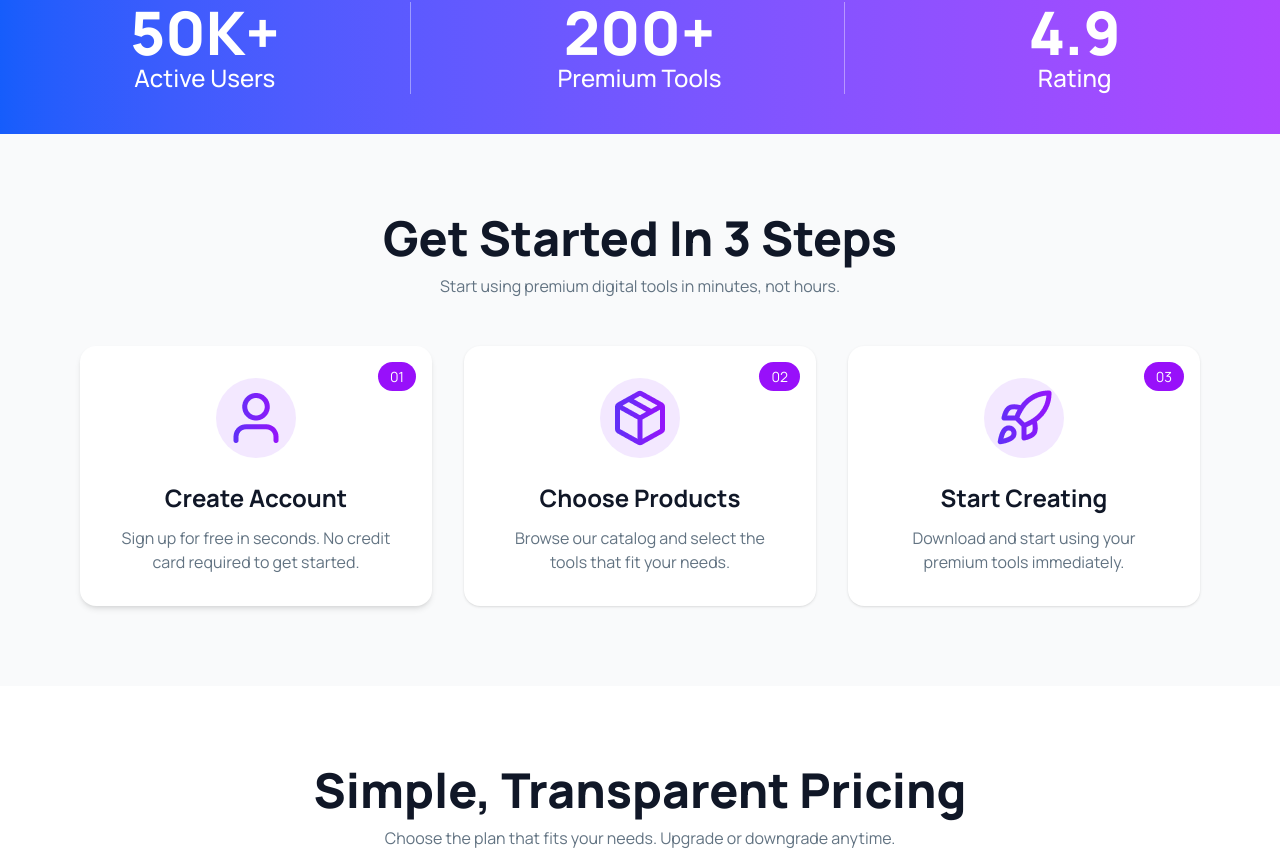
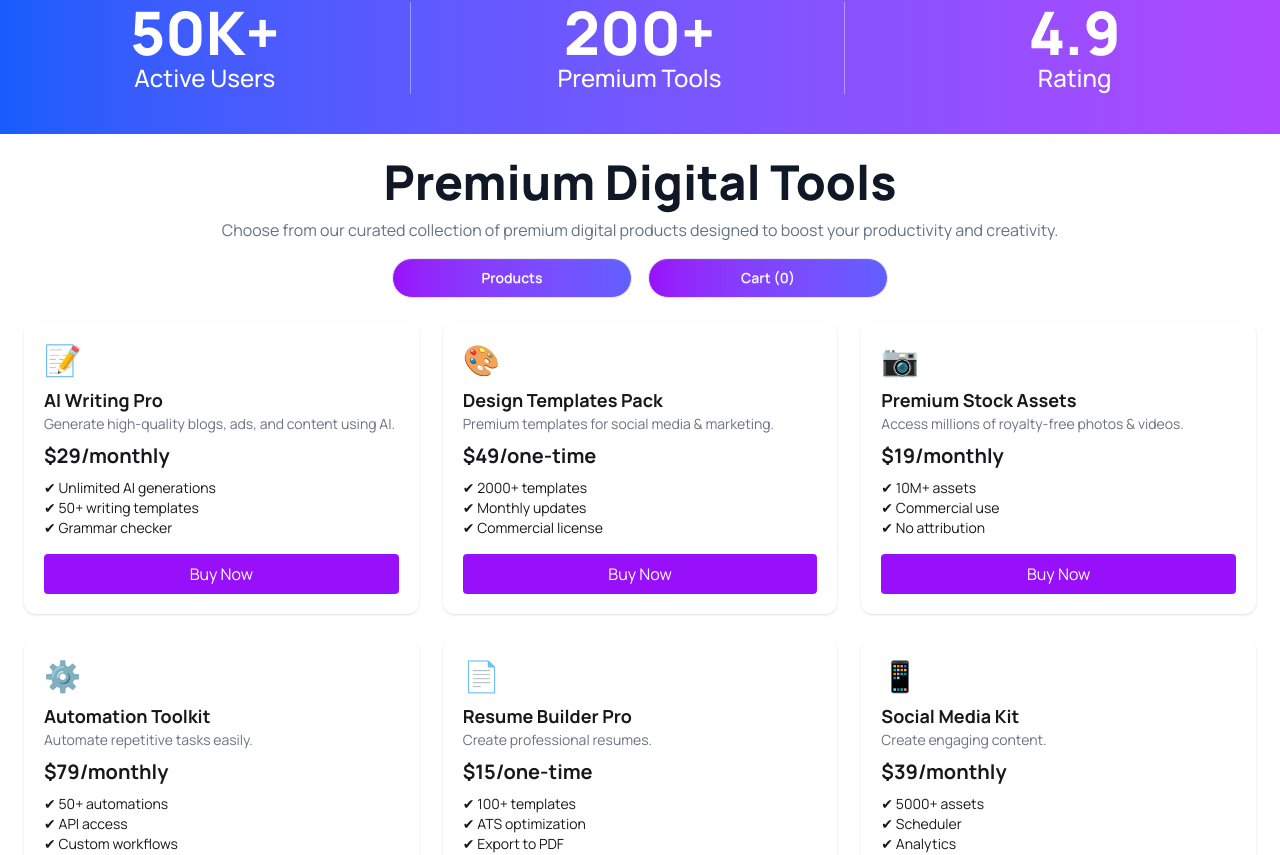
Before and after one commit to masud3239/assignment-6, a React (Vite) app: page / in a window 1280 px wide. Shown: the part 767-1622 px from the top of the page. Built offline with nearby package versions, Linux system fonts and the light colour scheme.

Commit message:
Toggle Section added

```diff
--- /dev/null
+++ b/public/products.json
@@ -0,0 +1,68 @@
+[
+  {
+    "id": 1,
+    "name": "AI Writing Pro",
+    "description": "Generate high-quality blogs, ads, and content using AI.",
+    "price": 29,
+    "period": "monthly",
+    "tag": "Best Seller",
+    "tagType": "best",
+    "features": ["Unlimited AI generations", "50+ writing templates", "Grammar checker"],
+    "icon": "📝"
+  },
+  {
+    "id": 2,
+    "name": "Design Templates Pack",
+    "description": "Premium templates for social media & marketing.",
+    "price": 49,
+    "period": "one-time",
+    "tag": "Popular",
+    "tagType": "popular",
+    "features": ["2000+ templates", "Monthly updates", "Commercial license"],
+    "icon": "🎨"
+  },
+  {
+    "id": 3,
+    "name": "Premium Stock Assets",
+    "description": "Access millions of royalty-free photos & videos.",
+    "price": 19,
+    "period": "monthly",
+    "tag": "New",
+    "tagType": "new",
+    "features": ["10M+ assets", "Commercial use", "No attribution"],
+    "icon": "📷"
+  },
+  {
+    "id": 4,
+    "name": "Automation Toolkit",
+    "description": "Automate repetitive tasks easily.",
+    "price": 79,
+    "period": "monthly",
+    "tag": "Popular",
+    "tagType": "popular",
+    "features": ["50+ automations", "API access", "Custom workflows"],
+    "icon": "⚙️"
+  },
+  {
+    "id": 5,
+    "name": "Resume Builder Pro",
+    "description": "Create professional resumes.",
+    "price": 15,
+    "period": "one-time",
+    "tag": "New",
+    "tagType": "new",
+    "features": ["100+ templates", "ATS optimization", "Export to PDF"],
+    "icon": "📄"
+  },
+  {
+    "id": 6,
+    "name": "Social Media Kit",
+    "description": "Create engaging content.",
+    "price": 39,
+    "period": "monthly",
+    "tag": "Best Seller",
+    "tagType": "best",
+    "features": ["5000+ assets", "Scheduler", "Analytics"],
+    "icon": "📱"
+  }
+]
--- a/src/App.jsx
+++ b/src/App.jsx
@@ -1,5 +1,7 @@
 
 // import { ToastContainer, toast } from 'react-toastify'
+
+import React, { useState } from "react";
 import './App.css'
 import Banner from './components/Banner'
 import Footer from './components/Footer'
@@ -7,23 +9,26 @@ import Navbar from './components/Navbar'
 import Pricing from './components/Pricing'
 import Status from './components/Status'
 import Steps from './components/Steps'
-
-
+import ToggleSection from "./components/ToggleSection";
+import { ToastContainer } from "react-toastify";
+import "react-toastify/dist/ReactToastify.css";
 
 
 function App() {
-//  const notify = () => toast("Wow so easy!");
+ const [cartCount, setCartCount] = useState(0);
 
   return (
     <>
-  <Navbar  />
+  <Navbar cartCount={cartCount} />
 
-  {/* cartCount={cart.length} */}
   <Banner></Banner>
     <Status/>
+     <ToggleSection setCartCount={setCartCount} />
     <Steps></Steps>
     <Pricing></Pricing>
     <Footer></Footer>
+
+      <ToastContainer />
     </>
   )
 }
--- a/src/components/Cart.jsx
+++ b/src/components/Cart.jsx
@@ -0,0 +1,59 @@
+import React from "react";
+
+const Cart = ({ cart, removeFromCart, clearCart }) => {
+  const total = cart.reduce((sum, item) => sum + item.price, 0);
+
+  return (
+    <div className="bg-white p-6 rounded-xl shadow">
+
+      <h2 className="text-xl font-bold mb-4">Your Cart</h2>
+
+      {cart.length === 0 ? (
+        <p className="text-center text-gray-500">Cart is empty</p>
+      ) : (
+        <>
+          {cart.map(item => (
+            <div key={item.id} className="flex justify-between mb-3 bg-gray-100 p-3 rounded">
+
+              <div className="flex flex-col gap-3">
+                <span>{item.icon}</span>
+                <span>{item.name}</span>
+                <div>
+                  ${item.price}
+                </div>
+
+              </div>
+
+              <div>
+
+                <button
+                  onClick={() => removeFromCart(item.id)}
+                  className="ml-4 text-red-500"
+                >
+                  Remove
+                </button>
+              </div>
+
+            </div>
+          ))}
+
+          {/* <h3 className=" flex justify-between bg-black text-white p-5 mt-5 rounded-lg text-3xl font-bold">Total: ${total}</h3> */}
+
+           <div className=" flex justify-between  text-black p-5 mt-5 rounded-lg text-2xl font-bold">
+            <div>Total: </div>
+            <div>$ {total}</div>
+          </div>
+
+          <button
+            onClick={clearCart}
+            className="w-full mt-3 bg-gradient-to-r from-blue-600 to-purple-500 text-white py-2 rounded-lg"
+          >
+            Proceed to Checkout
+          </button>
+        </>
+      )}
+    </div>
+  );
+};
+
+export default Cart;
--- a/src/components/Navbar.jsx
+++ b/src/components/Navbar.jsx
@@ -1,7 +1,7 @@
 import React from 'react';
 import { FiShoppingCart } from 'react-icons/fi';
 
-const Navbar = ({ cartCount = 0 }) => {
+const Navbar = ({ cartCount}) => {
     return (
       <div className="bg-white shadow-sm sticky top-0 z-50">
       <div className="max-w-7xl mx-auto flex items-center justify-between px-6 py-4">
@@ -44,6 +44,8 @@ const Navbar = ({ cartCount = 0 }) => {
             Get Started
           </button>
         </div>
+
+
       </div>
     </div>
     );
--- a/src/components/ProductCard.jsx
+++ b/src/components/ProductCard.jsx
@@ -0,0 +1,33 @@
+import React from "react";
+
+const ProductCard = ({ product, addToCart }) => {
+  return (
+    <div className="bg-white p-5 rounded-xl shadow">
+
+      <div className="text-3xl">{product.icon}</div>
+
+      <h2 className="font-bold text-lg mt-2">{product.name}</h2>
+      <p className="text-sm text-gray-500">{product.description}</p>
+
+      <h3 className="text-xl font-bold mt-2">
+        ${product.price}/{product.period}
+      </h3>
+
+      <ul className="text-sm mt-2">
+        {product.features.map((f, i) => (
+          <li key={i}>✔ {f}</li>
+        ))}
+      </ul>
+
+      <button
+        onClick={() => addToCart(product)}
+        className="w-full mt-4 bg-purple-600 text-white py-2 rounded"
+      >
+        Buy Now
+      </button>
+
+    </div>
+  );
+};
+
+export default ProductCard;
--- a/src/components/ToggleSection.jsx
+++ b/src/components/ToggleSection.jsx
@@ -0,0 +1,67 @@
+import React, { useEffect, useState } from "react";
+import ProductCard from "./ProductCard";
+import Cart from "./Cart";
+import { toast } from "react-toastify";
+
+const ToggleSection = ({ setCartCount }) => {
+  const [products, setProducts] = useState([]);
+  const [cart, setCart] = useState([]);
+  const [tab, setTab] = useState("products");
+
+  useEffect(() => {
+    fetch("/products.json")
+      .then(res => res.json())
+      .then(data => setProducts(data));
+  }, []);
+
+  const addToCart = (product) => {
+    setCart([...cart, product]);
+    setCartCount(prev => prev + 1);
+    toast.success("Added to cart 🛒");
+  };
+
+  const removeFromCart = (id) => {
+    setCart(cart.filter(item => item.id !== id));
+    setCartCount(prev => prev - 1);
+    toast.error("Removed ❌");
+  };
+
+  const clearCart = () => {
+    setCart([]);
+    setCartCount(0);
+    toast.info("Checkout done 🎉");
+  };
+
+  return (
+    <div className="max-w-7xl mx-auto p-6">
+      <div className="text-center mb-4">
+        <h2 className="text-3xl md:text-5xl text-[#101727] font-extrabold mb-3">Premium Digital Tools</h2>
+        <p className="text-[16px] text-[#627382]">Choose from our curated collection of premium digital products designed to boost your productivity and creativity.</p>
+      </div>
+
+      {/* Toggle */}
+      <div className="flex justify-center gap-4 mb-6">
+        <button onClick={() => setTab("products")} className="btn w-60 rounded-full bg-gradient-to-r from-purple-600 to-indigo-500 text-white">Products</button>
+        <button onClick={() => setTab("cart")} className="btn w-60 rounded-full bg-gradient-to-r from-purple-600 to-indigo-500 text-white">
+          Cart ({cart.length})
+        </button>
+      </div>
+
+      {/* Products */}
+      {tab === "products" && (
+        <div className="grid md:grid-cols-3 gap-6">
+          {products.map(p => (
+            <ProductCard key={p.id} product={p} addToCart={addToCart} />
+          ))}
+        </div>
+      )}
+
+      {/* Cart */}
+      {tab === "cart" && (
+        <Cart cart={cart} removeFromCart={removeFromCart} clearCart={clearCart} />
+      )}
+    </div>
+  );
+};
+
+export default ToggleSection;
```
